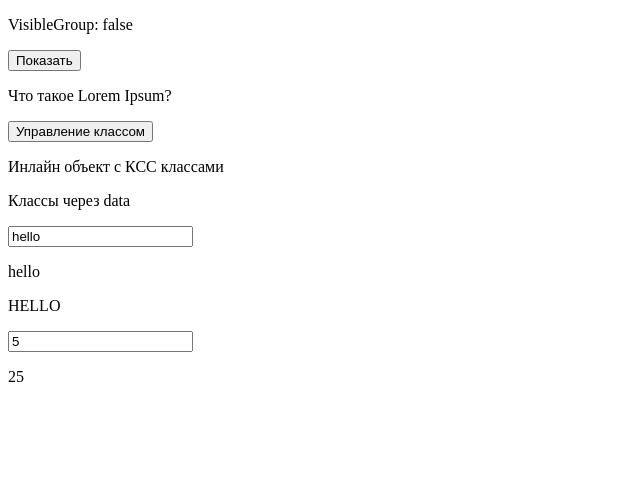
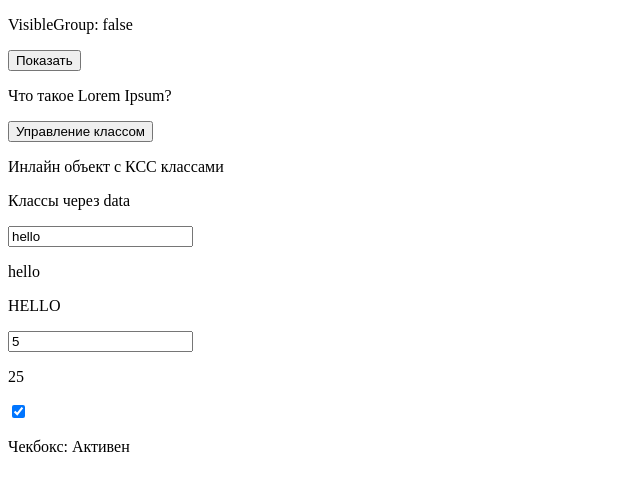
Before and after one commit to WbDmitry/vue3-training, a Vue app: page / in a window 1280 px wide. Shown: the top 490 px of the page, without its empty margins (0-640 px from the left). Built offline with nearby package versions, Linux system fonts and the light colour scheme.

Commit message:
Добавил отображение элемента по состоянию чекбокса

```diff
--- a/src/App.vue
+++ b/src/App.vue
@@ -69,6 +69,7 @@ export default {
 			isDisabled: false,
 			messageInput: 'hello',
 			numberInput: 5,
+			isChecked: true,
 		}
 	},
 
@@ -171,7 +172,7 @@ export default {
 
 		setColorText: function () {
 			this.styles.colorText = !this.styles.colorText
-		}
+		},
 	}
 }
 </script>
@@ -320,6 +321,9 @@ export default {
 	<p> {{ messageInput.toUpperCase() }}</p>
 	<input type="number" v-model="numberInput">
 	<p> {{ numberInput ** 2 }}</p>
+
+	<input type="checkbox" v-model="isChecked">
+	<p v-if="isChecked">Чекбокс: Активен</p>
 </template>
 
 <style>
```
